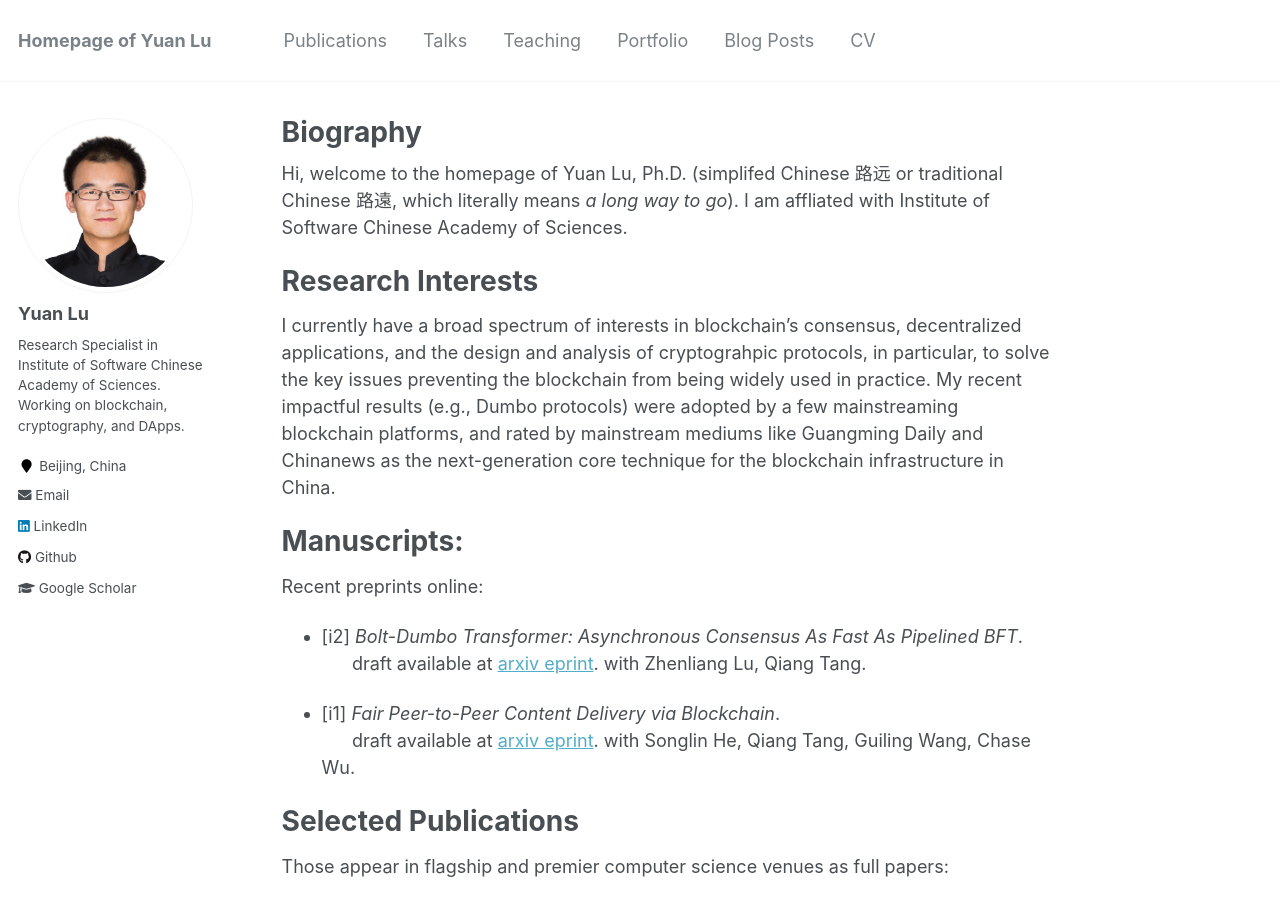
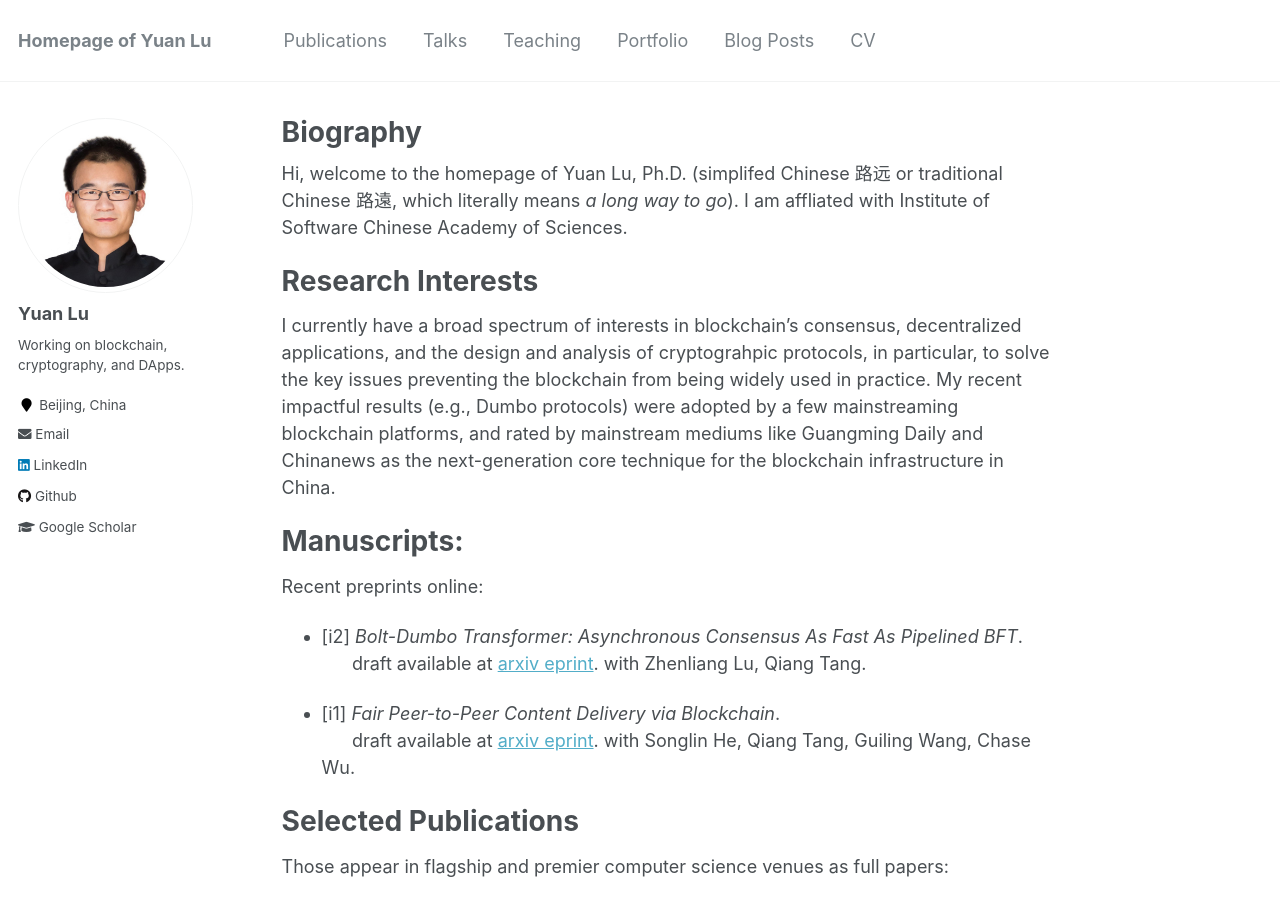
Before and after one commit to yylluu/yylluu.github.io, a Jekyll site: the page built from _pages/about.md, in a window 1280 px wide and 900 px high. Built offline with Jekyll 4.4.1, drawn with Linux system fonts in a browser that asks for light colours.

Commit message:
Update _config.yml

```diff
--- a/_config.yml
+++ b/_config.yml
@@ -82,7 +82,7 @@ analytics:
 author:
   name             : "Yuan Lu"
   avatar           : "me.jpg"
-  bio              : "Research Specialist in Institute of Software Chinese Academy of Sciences. Working on blockchain, cryptography, and DApps."
+  bio              : "Working on blockchain, cryptography, and DApps."
   location         : "Beijing, China"
   employer         :
   pubmed           :  # "https://www.ncbi.nlm.nih.gov/pubmed/?term=john+snow"
```
